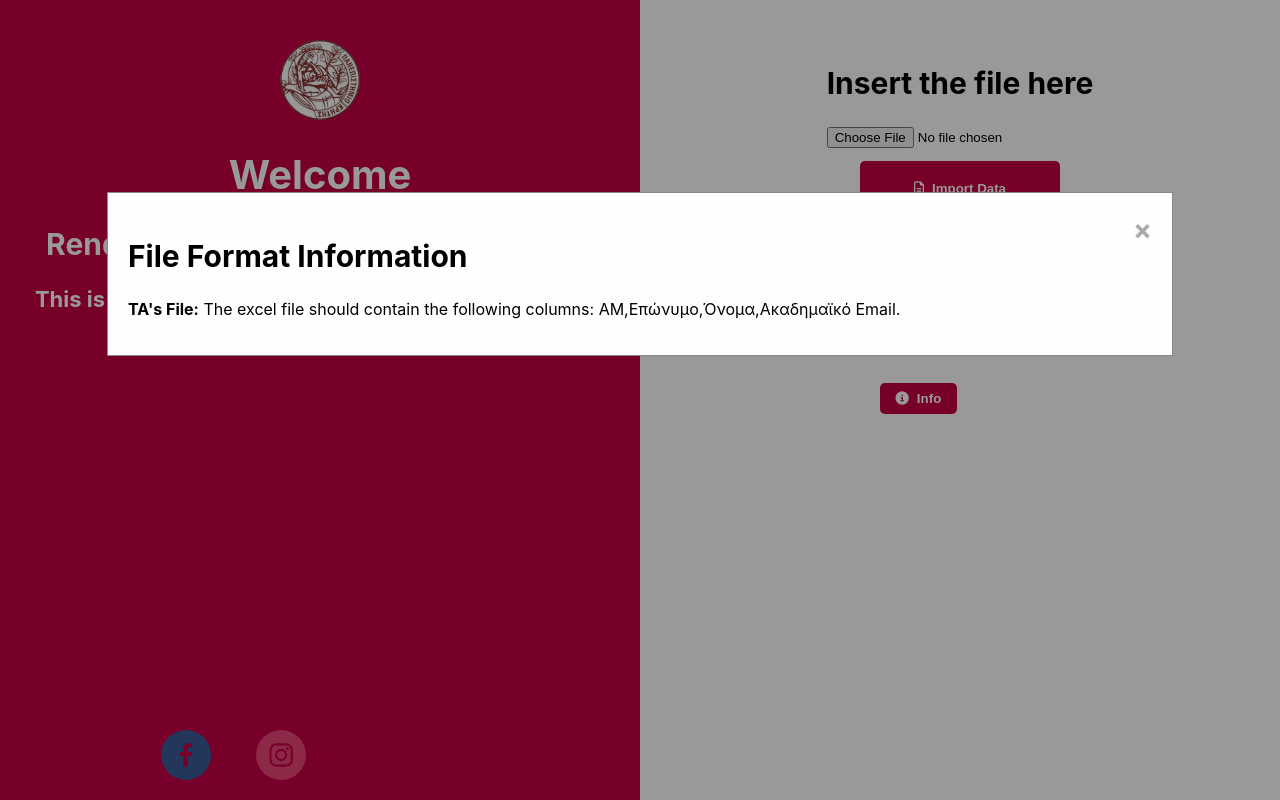
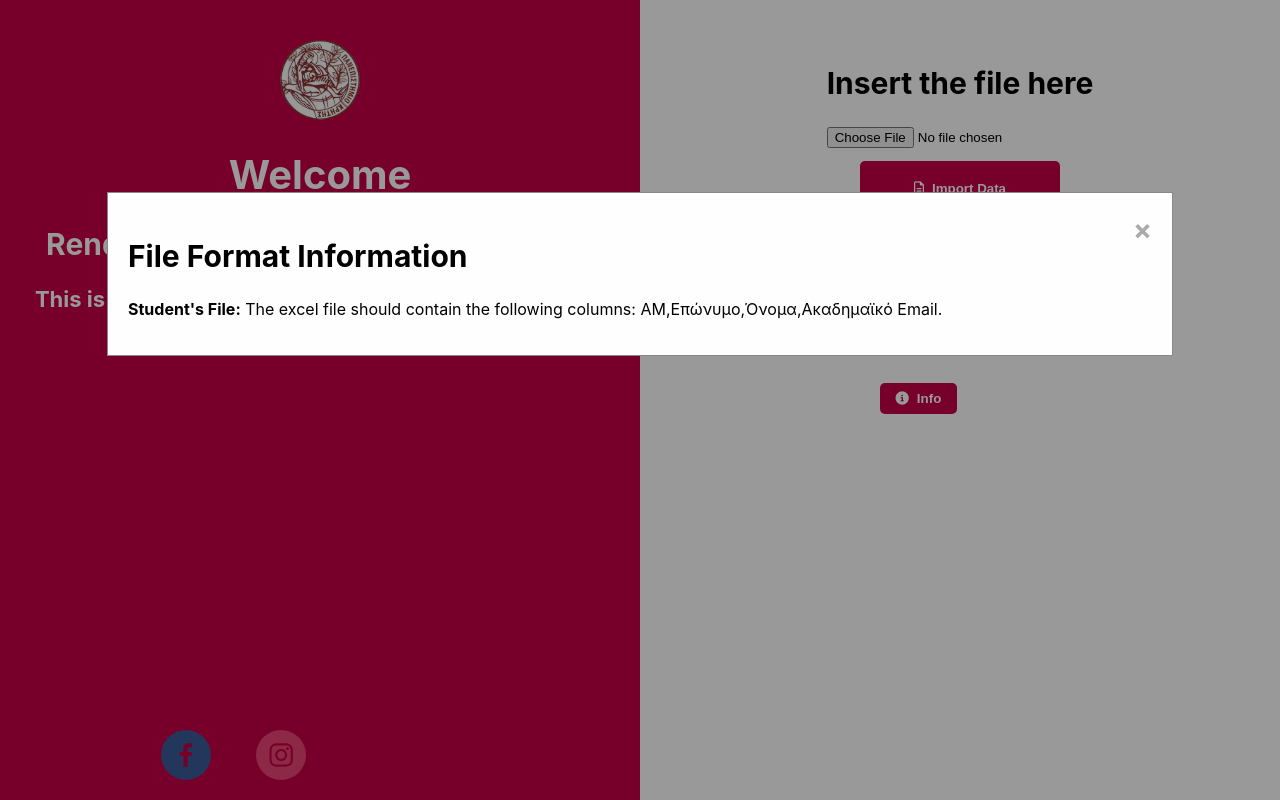
Before and after one commit to anestiskivro/CSD-Client, a React (Create React App) app: page /teacher/insertstud in a window 1280 px wide. Both pictures are taken after a click on the button "Info". Shown: the top 800 px of the page. Built offline with nearby package versions, Linux system fonts and the light colour scheme.

Commit message:
teacher info1

```diff
--- a/src/pages/Teacher_ins_stud.js
+++ b/src/pages/Teacher_ins_stud.js
@@ -85,7 +85,7 @@ function Teacher_ins_stud() {
             <div className="modal-content">
               <span className="close" onClick={handleCloseInfo}>&times;</span>
               <h2>File Format Information</h2>
-              <p><strong>TA's File:</strong> The excel file should contain the following columns: ΑΜ,Επώνυμο,Όνομα,Ακαδημαϊκό Email.</p>
+              <p><strong>Student's File:</strong> The excel file should contain the following columns: ΑΜ,Επώνυμο,Όνομα,Ακαδημαϊκό Email.</p>
             </div>
           </div>
         )}
```
